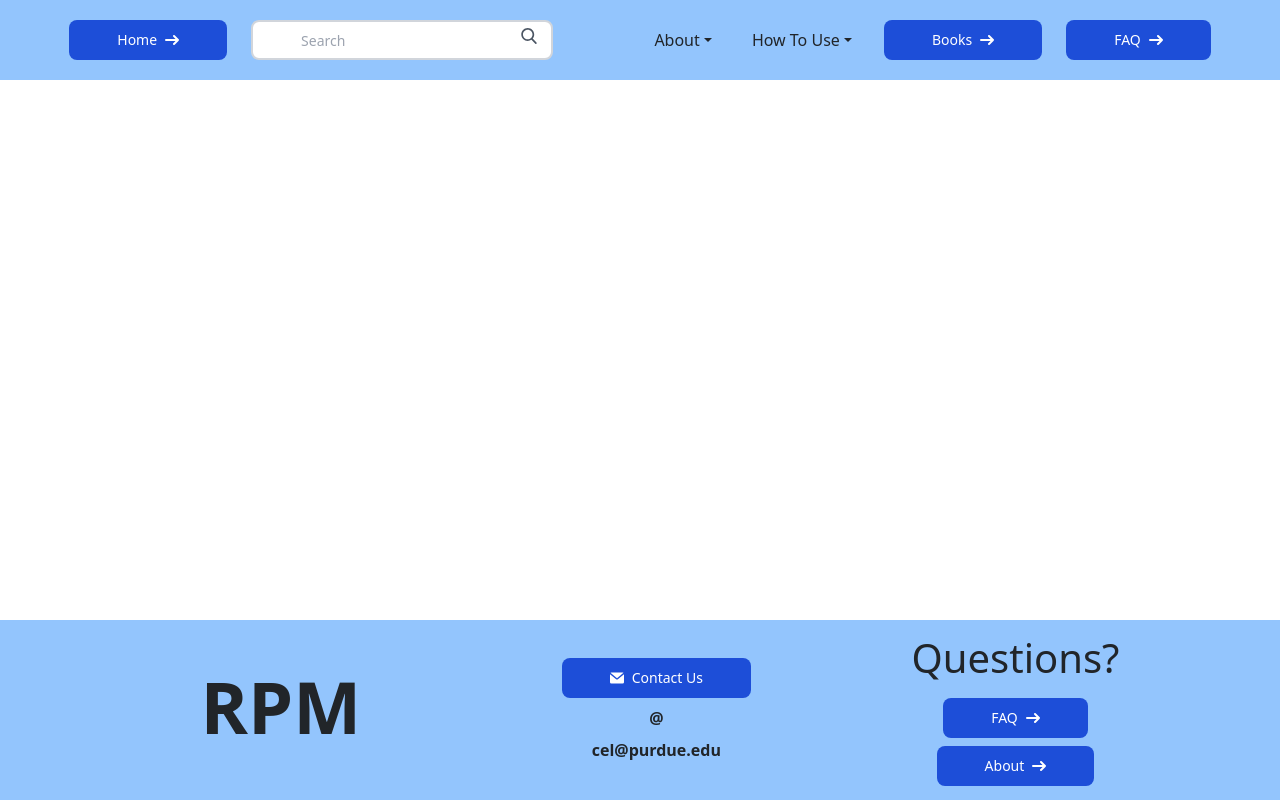
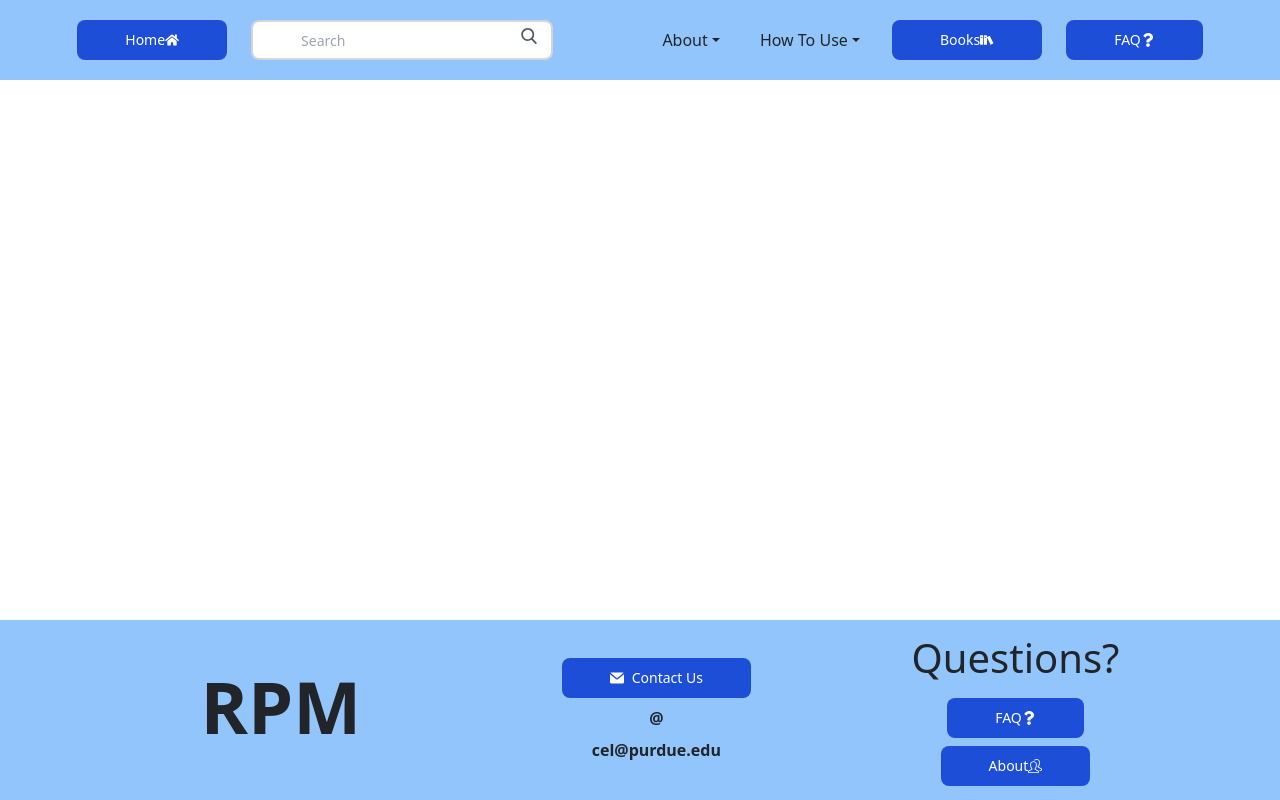
Before and after one commit to JNicho206/RPM, a React (Vite) app in the folder client/: page /how-to-use in a window 1280 px wide. Built offline with nearby package versions, Linux system fonts and the light colour scheme.

Commit message:
Added icon to props

```diff
--- a/client/src/components/RouteButton.tsx
+++ b/client/src/components/RouteButton.tsx
@@ -1,12 +1,14 @@
 import React from "react";
 import { Link } from "react-router-dom";
+import { IconType } from "react-icons";
 
 export interface RouteButtonProps {
     title: string,
-    route: string
+    route: string,
+    Icon: React.FC | IconType
 };
 
-export const RouteButton: React.FC<RouteButtonProps> = ({title, route}) => {
+export const RouteButton: React.FC<RouteButtonProps> = ({title, route, Icon}) => {
     return (
         <Link to={route} className="block">
             <button
@@ -14,21 +16,7 @@ export const RouteButton: React.FC<RouteButtonProps> = ({title, route}) => {
                 className="text-white bg-blue-700 hover:bg-blue-800 focus:ring-4 focus:outline-none focus:ring-blue-300 font-medium rounded-lg text-sm px-5 py-2.5 text-center inline-flex items-center dark:bg-blue-600 dark:hover:bg-blue-700 dark:focus:ring-blue-800"
             >
                 {title}
-                <svg
-                    className="rtl:rotate-180 w-3.5 h-3.5 ms-2"
-                    aria-hidden="true"
-                    xmlns="http://www.w3.org/2000/svg"
-                    fill="none"
-                    viewBox="0 0 14 10"
-                >
-                    <path
-                        stroke="currentColor"
-                        strokeLinecap="round"
-                        strokeLinejoin="round"
-                        strokeWidth="2"
-                        d="M1 5h12m0 0L9 1m4 4L9 9"
-                    />
-                </svg>
+                <Icon className="ml-4"></Icon>
             </button>
         </Link>
     )
```
